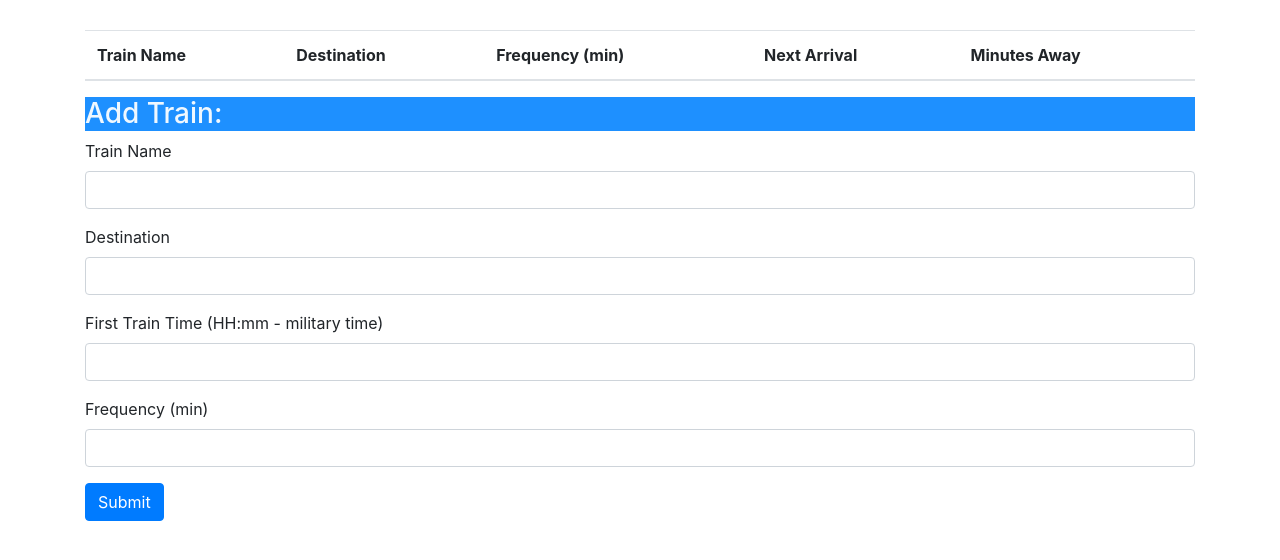
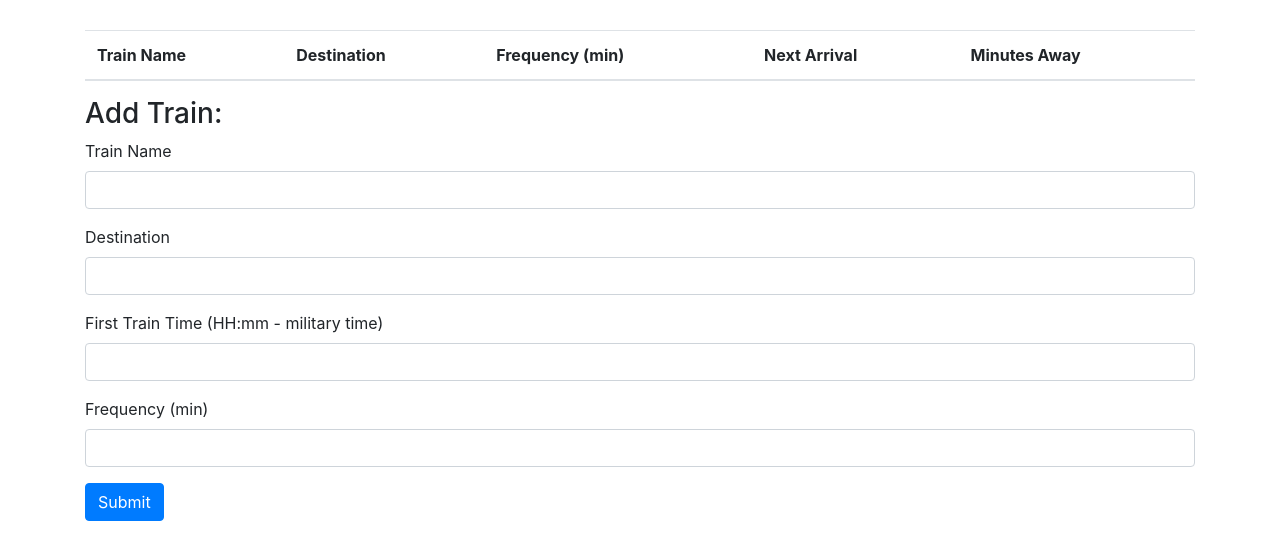
Before and after one commit to scsimko/Train-Scheduler, a plain HTML site: page index.html in a window 1280 px wide. Shown: the part 210-770 px from the top of the page. Drawn offline with nearby package versions, Linux system fonts and the light colour scheme; no server answers.

Commit message:
Clean up

```diff
--- a/assets/style.css
+++ b/assets/style.css
@@ -7,11 +7,3 @@
     border-color: 1e90ff
 
 }
-h3{
-    background-color:#1e90ff!important;
-    color: aliceblue;
-    border-width: 10px;
-    border-left-width: 10px;
-    border-right-width: 10px;
-    border-color: 1e90ff
-}
```
